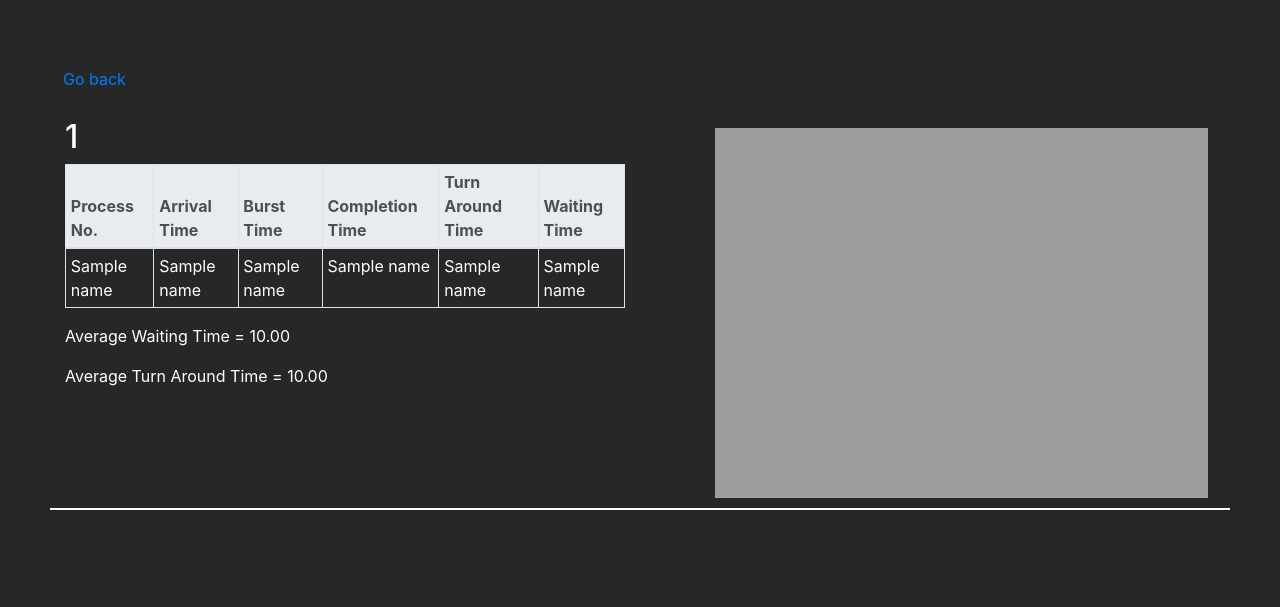
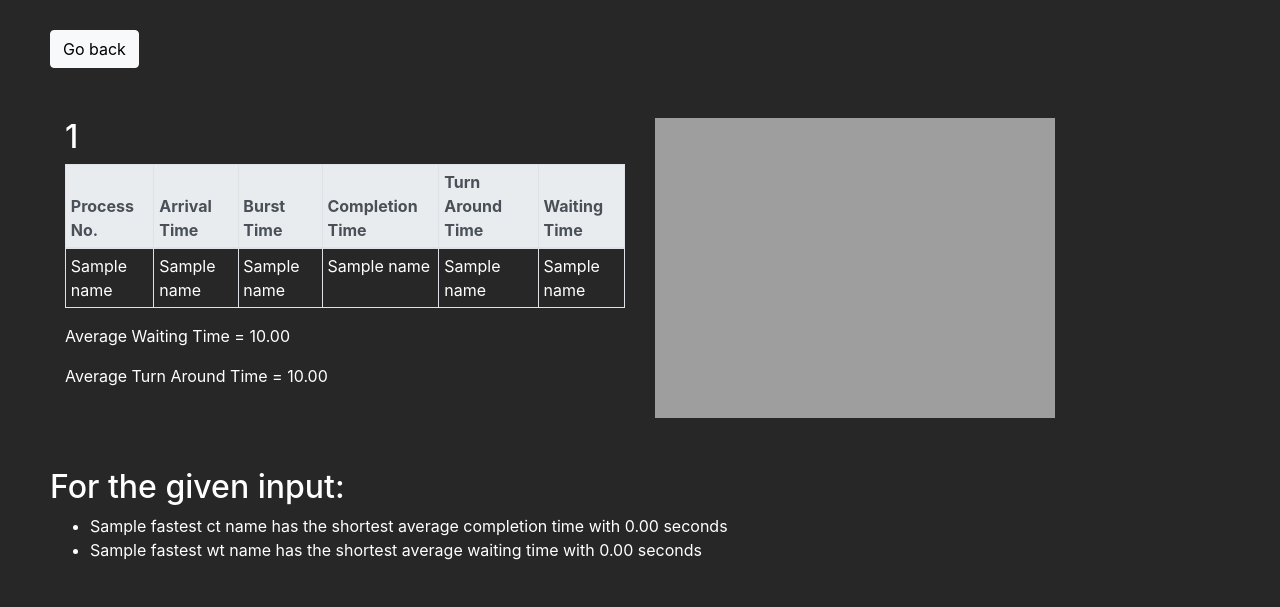
Before and after one commit to Siddharth-Gandhi/CPU-Scheduling-Visualizer, a Flask app: template templates/result.html in a window 1280 px wide. Shown: the top 607 px of the page. Run offline with Flask 2, Linux system fonts and the light colour scheme; the template is opened without the code that fills it: most values are stand-ins (such as "Sample title", 1, 10 or a date in 2020).

Commit message:
Add average and speed feature

```diff
--- a/app.py
+++ b/app.py
@@ -6,6 +6,7 @@ import Algorithms.sjfpre as SJFPE
 import Algorithms.priority as PRIORITY
 import Algorithms.rr as RR
 import pandas as pd
+import math
 
 app = Flask(__name__, template_folder="templates", static_folder="static")
 
@@ -18,7 +19,9 @@ def form():
 @app.route("/result", methods=["POST", "GET"])
 def result():
     if request.method == "POST":
+        which_fastest = dict()
         finalRes = []
+        speed = int(request.form["speed"])
         n = int(request.form["noOfPr"])
         algoName = request.form.getlist("algo")
         pr_no = list(map(int, request.form["pr_no"].replace(',', ' ').split()))
@@ -31,7 +34,7 @@ def result():
             wait, TAT, comp, avgWT, avgTAT = FCFS.findAllTimes(
                 Tpr_no, Tarrival, Tburst, n
             )
-            FCFS.plot(Tpr_no, Tarrival, Tburst, n)
+            FCFS.plot(Tpr_no, Tarrival, Tburst, n, speed)
             temp = [
                 "First Come First Serve",
                 Tpr_no,
@@ -43,6 +46,7 @@ def result():
                 avgWT,
                 avgTAT,
             ]
+            which_fastest["First Come First Serve"] = [sum(comp)/n, avgWT]
             finalRes.append(temp)
 
         if "SJFNPE" in algoName:
@@ -60,7 +64,7 @@ def result():
                 avgWT,
                 avgTAT,
             ) = SJFNPE.findAllTimes(Tpr_no, Tarrival, Tburst, comp, n)
-            SJFNPE.plot(Tpr_no, Tarrival, Tburst, n, comp)
+            SJFNPE.plot(Tpr_no, Tarrival, Tburst, n, comp, speed)
             temp = [
                 "SJF Non Preemptive",
                 Tpr_no,
@@ -72,15 +76,17 @@ def result():
                 avgWT,
                 avgTAT,
             ]
+            which_fastest["SJF Non Preemptive"] = [sum(comp)/n, avgWT]
             finalRes.append(temp)
 
         if "SJFPE" in algoName:
             result = pd.DataFrame()
             result, avgTAT, avgWT = SJFPE.processData(
-                n, pr_no, arrival, burst)
+                n, pr_no, arrival, burst, speed)
 
             temp = ["SJF Preemptive", sorted(pr_no), list(result["arrival_time"]), list(result["burst_time"]),
                     list(result["waiting_time"]), list(result["turnaround_time"]), list(result["completion_time"]), avgWT, avgTAT]
+            which_fastest["SJF Preemptive"] = [sum(comp)/n, avgWT]
             finalRes.append(temp)
 
         if "Priority" in algoName:
@@ -88,25 +94,40 @@ def result():
                 map(int, request.form["priority"].replace(',', ' ').split()))
             result = pd.DataFrame()
             result, avgTAT, avgWT = PRIORITY.processData(
-                n, pr_no, arrival, burst, priority)
+                n, pr_no, arrival, burst, priority, speed)
 
             temp = ["Priority", sorted(pr_no), list(result["arrival_time"]), list(result["burst_time"]),
                     list(result["waiting_time"]), list(result["turnaround_time"]), list(result["completion_time"]), avgWT, avgTAT, priority]
+            which_fastest["Priority"] = [sum(comp)/n, avgWT]
             finalRes.append(temp)
 
         if "RR" in algoName:
             result = pd.DataFrame()
             quantum = int(request.form["timeSlice"])
             result, avgTAT, avgWT = RR.processData(
-                n, quantum, pr_no, arrival, burst)
+                n, quantum, pr_no, arrival, burst, speed)
 
             temp = ["Round Robin", sorted(pr_no), list(result["arrival_time"]), list(result["burst_time"]),
                     list(result["waiting_time"]), list(result["turnaround_time"]), list(result["completion_time"]), avgWT, avgTAT, quantum]
+            which_fastest["Round Robin"] = [sum(comp)/n, avgWT]
             finalRes.append(temp)
-
+        print(which_fastest)
+        fastest_ct, fastest_ct_name = math.inf, None
+        fastest_wt, fastest_wt_name = math.inf, None
+        for key, val in which_fastest.items():
+            if val[0] < fastest_ct:
+                fastest_ct = val[0]
+                fastest_ct_name = key
+            if val[1] < fastest_wt:
+                fastest_wt = val[1]
+                fastest_wt_name = key
         return render_template(
             "result.html",
-            finalRes=finalRes
+            finalRes=finalRes,
+            fastest_ct=fastest_ct,
+            fastest_ct_name=fastest_ct_name,
+            fastest_wt=fastest_wt,
+            fastest_wt_name=fastest_wt_name
         )
 
 
--- a/templates/result.html
+++ b/templates/result.html
@@ -12,11 +12,12 @@
     <meta http-equiv="Expires" content="0" />
 </head>
 
-<body style="margin: 30px 20px; background-color: rgb(39, 39, 39); color: white;">
+<body style="margin: 0px 20px; background-color: rgb(39, 39, 39); color: white;">
     <div class="container-fluid" style="padding: 30px;">
-        <a href="/" class="btn btn-link">Go back</a>
+
+        <button class = "btn btn-light"><a href="/" style="color: black;">Go back</a></button>
         {% for vals in finalRes %}
-        <div class="row" style="margin: 20px auto;">
+        <div class="row" style="margin: 50px 0 ;">
             <div class="col-sm">
                 <h2>{{ vals[0] }}</h2>
                 {% if vals[0]== "Round Robin" %}
@@ -56,9 +57,9 @@
                 <p>Average Turn Around Time = {{'%0.2f'|format(vals[8])}}</p>
             </div>
             <div class="col-sm">
-                <!-- <img id="{{vals[0]}}" alt="This is gif"> -->
-                <img id="{{vals[0]}}" alt="This is gif"
-                    style="position: relative; left: 60px; top: 10px; width: auto; height: 370px;">
+                <img id="{{vals[0]}}" alt="This is gif">
+                <!-- <img id="{{vals[0]}}" alt="This is gif"
+                    style="position: relative; left: 60px; top: 10px; width: 50%; height: 370px;">-->
                 <script>
                     var myImgIdx = "{{vals[0]}}"
                     console.log(myImgIdx);
@@ -67,9 +68,17 @@
             </div>
         </div>
         <!-- <hr style = "color: white; border: 10px solid white; border-style: none; border-top-style: dotted; width: 5%;"> -->
-        <hr style="border-top: 2px solid white;">
+        <!-- <hr style="border-top: 1px solid white; width: 30%;"> -->
         {% endfor %}
-
+        <h2>For the given input:</h2>
+        <ul>
+            <li>
+                {{ fastest_ct_name }} has the shortest average completion time with {{ '%0.2f'|format(fastest_ct) }} seconds
+            </li>
+            <li>
+                {{ fastest_wt_name }} has the shortest average waiting time with {{ '%0.2f'|format(fastest_wt) }} seconds
+            </li>
+        </ul>
     </div>
 
 
```
Also changed, not shown: Algorithms/fcfs.py (+4 -5 lines), Algorithms/priority.py (+10 -10 lines), Algorithms/rr.py (+10 -10 lines), Algorithms/sjf_non_pre.py (+4 -5 lines), Algorithms/sjfpre.py (+10 -10 lines), templates/form.html (+13 -0 lines).
